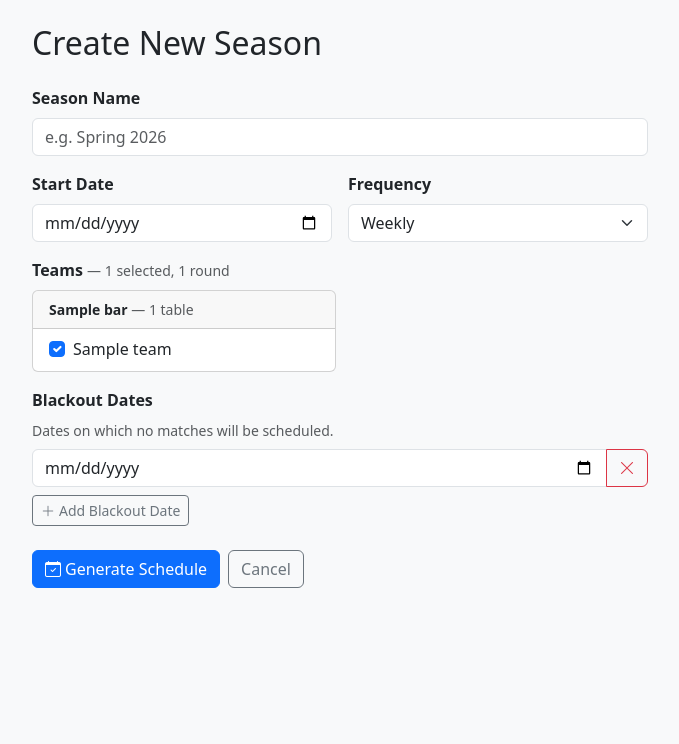
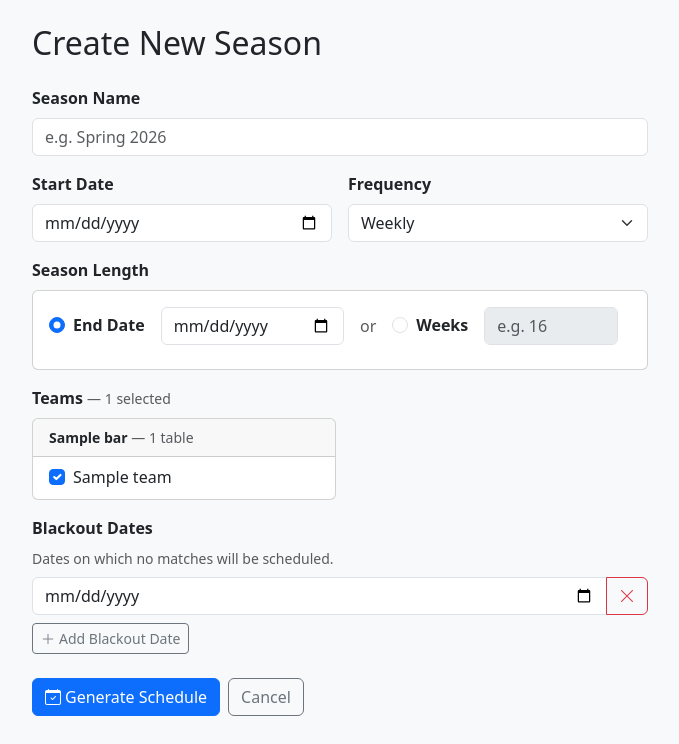
Before and after one commit to SomeClown/pool-league-scheduler, a Flask app: page /seasons/new in a window 1280 px wide. Shown: the part 56-800 px from the top of the page, without its empty margins (300-979 px from the left). Run offline with Flask 3, Linux system fonts and the light colour scheme; a user stored in the database is signed in; tables that the repository leaves empty hold one stand-in row (values such as "Sample post").

Commit message:
Add end date / number of weeks to season creation

```diff
--- a/app/main/routes.py
+++ b/app/main/routes.py
@@ -1,4 +1,4 @@
-from datetime import datetime
+from datetime import datetime, timedelta
 from functools import wraps
 
 from flask import render_template, redirect, url_for, flash, request, abort
@@ -13,6 +13,19 @@ from app.scheduler.algorithm import generate_schedule
 # ---------------------------------------------------------------------------
 # Helpers
 # ---------------------------------------------------------------------------
+
+def _count_rounds(start_date, end_date, frequency, blackout_set):
+    """Count how many match nights fall between start and end (inclusive),
+    stepping by frequency and skipping blackout dates."""
+    delta = timedelta(weeks=2) if frequency == 'biweekly' else timedelta(weeks=1)
+    current = start_date
+    count = 0
+    while current <= end_date:
+        if current not in blackout_set:
+            count += 1
+        current += delta
+    return count
+
 
 def admin_required(f):
     @wraps(f)
@@ -92,6 +105,9 @@ def season_new():
         name = request.form.get('name', '').strip()
         start_date_str = request.form.get('start_date', '').strip()
         frequency = request.form.get('frequency', 'weekly')
+        length_mode = request.form.get('length_mode', 'end_date')
+        end_date_str = request.form.get('end_date', '').strip()
+        num_weeks_str = request.form.get('num_weeks', '').strip()
         team_ids = request.form.getlist('team_ids')
         blackout_strs = request.form.getlist('blackout_date')
 
@@ -110,24 +126,57 @@ def season_new():
             except ValueError:
                 errors.append('Invalid start date.')
 
+        # Resolve end_date from either the date picker or the weeks field
+        end_date = None
+        freq_delta = timedelta(weeks=2) if frequency == 'biweekly' else timedelta(weeks=1)
+        if start_date:
+            if length_mode == 'end_date' and end_date_str:
+                try:
+                    end_date = datetime.strptime(end_date_str, '%Y-%m-%d').date()
+                    if end_date < start_date:
+                        errors.append('End date must be on or after the start date.')
+                except ValueError:
+                    errors.append('Invalid end date.')
+            elif length_mode == 'num_weeks' and num_weeks_str:
+                try:
+                    num_weeks = int(num_weeks_str)
+                    if num_weeks < 1:
+                        errors.append('Number of weeks must be at least 1.')
+                    else:
+                        end_date = start_date + (num_weeks - 1) * freq_delta
+                except ValueError:
+                    errors.append('Number of weeks must be a whole number.')
+            else:
+                errors.append('Please provide an end date or number of weeks.')
+
         if errors:
             for e in errors:
                 flash(e, 'danger')
             return render_template('main/season_new.html', bars=bars, teams=teams)
 
-        season = Season(name=name, start_date=start_date, frequency=frequency)
-        selected_teams = Team.query.filter(Team.id.in_([int(i) for i in team_ids])).all()
-        season.teams = selected_teams
-
+        # Parse blackout dates (needed before calculating num_rounds)
+        from app.models import BlackoutDate
+        blackout_set = set()
+        parsed_blackouts = []
         for ds in blackout_strs:
             ds = ds.strip()
             if ds:
                 try:
-                    from app.models import BlackoutDate
                     bd_date = datetime.strptime(ds, '%Y-%m-%d').date()
-                    season.blackout_dates.append(BlackoutDate(date=bd_date))
+                    blackout_set.add(bd_date)
+                    parsed_blackouts.append(BlackoutDate(date=bd_date))
                 except ValueError:
                     pass
+
+        num_rounds = _count_rounds(start_date, end_date, frequency, blackout_set)
+        if num_rounds < 1:
+            flash('No match nights fall within that date range. Check your dates and blackouts.', 'danger')
+            return render_template('main/season_new.html', bars=bars, teams=teams)
+
+        season = Season(name=name, start_date=start_date, end_date=end_date, frequency=frequency)
+        selected_teams = Team.query.filter(Team.id.in_([int(i) for i in team_ids])).all()
+        season.teams = selected_teams
+        season.blackout_dates.extend(parsed_blackouts)
 
         db.session.add(season)
         db.session.flush()  # assign season.id before generating schedule
@@ -135,7 +184,7 @@ def season_new():
         bar_ids = {t.bar_id for t in selected_teams}
         bars_in_season = Bar.query.filter(Bar.id.in_(bar_ids)).all()
 
-        schedule = generate_schedule(season, selected_teams, bars_in_season)
+        schedule = generate_schedule(season, selected_teams, bars_in_season, num_rounds=num_rounds)
         _persist_schedule(schedule, season)
 
         db.session.commit()
@@ -179,7 +228,12 @@ def season_regenerate(season_id):
     bar_ids = {t.bar_id for t in season.teams}
     bars_in_season = Bar.query.filter(Bar.id.in_(bar_ids)).all()
 
-    schedule = generate_schedule(season, season.teams, bars_in_season)
+    num_rounds = None
+    if season.end_date:
+        blackout_set = {bd.date for bd in season.blackout_dates}
+        num_rounds = _count_rounds(season.start_date, season.end_date, season.frequency, blackout_set)
+
+    schedule = generate_schedule(season, season.teams, bars_in_season, num_rounds=num_rounds)
     _persist_schedule(schedule, season)
 
     db.session.commit()
--- a/app/models.py
+++ b/app/models.py
@@ -65,6 +65,7 @@ class Season(db.Model):
     id = db.Column(db.Integer, primary_key=True)
     name = db.Column(db.String(100), nullable=False)
     start_date = db.Column(db.Date, nullable=False)
+    end_date = db.Column(db.Date, nullable=True)
     frequency = db.Column(db.String(20), nullable=False, default='weekly')
     status = db.Column(db.String(20), nullable=False, default='active')  # 'active' | 'archived'
     created_at = db.Column(db.DateTime, default=datetime.utcnow)
--- a/app/templates/main/season_detail.html
+++ b/app/templates/main/season_detail.html
@@ -10,6 +10,9 @@
     </span>
     <span class="text-muted small">
       <i class="bi bi-calendar3 me-1"></i>{{ season.start_date.strftime('%B %-d, %Y') }}
+      {% if season.end_date %}
+      &ndash; {{ season.end_date.strftime('%B %-d, %Y') }}
+      {% endif %}
       &mdash; {{ season.frequency | title }}
       &nbsp;&bull;&nbsp;
       <i class="bi bi-people me-1"></i>{{ season.teams | length }} teams
--- a/app/templates/main/season_new.html
+++ b/app/templates/main/season_new.html
@@ -27,6 +27,46 @@
             <option value="weekly">Weekly</option>
             <option value="biweekly">Bi-Weekly</option>
           </select>
+        </div>
+      </div>
+
+      <!-- Season length: end date OR number of weeks -->
+      <div class="mb-3">
+        <label class="form-label fw-semibold">Season Length</label>
+        <div class="card">
+          <div class="card-body py-3">
+            <div class="row g-3 align-items-center">
+
+              <!-- End date option -->
+              <div class="col-auto">
+                <div class="form-check">
+                  <input class="form-check-input" type="radio" name="length_mode"
+                         id="mode_end_date" value="end_date" checked>
+                  <label class="form-check-label fw-semibold" for="mode_end_date">End Date</label>
+                </div>
+              </div>
+              <div class="col-sm-4">
+                <input type="date" id="end_date" name="end_date" class="form-control">
+              </div>
+
+              <div class="col-auto text-muted d-none d-sm-block">or</div>
+
+              <!-- Number of weeks option -->
+              <div class="col-auto">
+                <div class="form-check">
+                  <input class="form-check-input" type="radio" name="length_mode"
+                         id="mode_num_weeks" value="num_weeks">
+                  <label class="form-check-label fw-semibold" for="mode_num_weeks">Weeks</label>
+                </div>
+              </div>
+              <div class="col-sm-3">
+                <input type="number" id="num_weeks" name="num_weeks" class="form-control"
+                       min="1" placeholder="e.g. 16" disabled>
+              </div>
+
+            </div>
+            <div class="text-muted small mt-2" id="rounds-preview"></div>
+          </div>
         </div>
       </div>
 
@@ -104,7 +144,7 @@
 
 {% block extra_js %}
 <script>
-  // Dynamic blackout date rows
+  // ── Blackout date rows ──────────────────────────────────────────────────
   document.getElementById('add-blackout').addEventListener('click', function () {
     const container = document.getElementById('blackout-container');
     const row = document.createElement('div');
@@ -115,29 +155,108 @@
         <i class="bi bi-x-lg"></i>
       </button>`;
     container.appendChild(row);
+    updateRoundsPreview();
   });
 
   document.getElementById('blackout-container').addEventListener('click', function (e) {
     const btn = e.target.closest('.remove-blackout');
-    if (btn) btn.closest('.blackout-row').remove();
+    if (btn) { btn.closest('.blackout-row').remove(); updateRoundsPreview(); }
   });
+  document.getElementById('blackout-container').addEventListener('change', updateRoundsPreview);
 
-  // Live team count label
+  // ── Team count label ────────────────────────────────────────────────────
   function updateTeamCount() {
     const n = document.querySelectorAll('.team-checkbox:checked').length;
     const label = document.getElementById('team-count-label');
     if (!label) return;
-    if (n === 0) {
-      label.textContent = '— none selected';
-    } else {
-      const rounds = n % 2 === 0 ? n - 1 : n;
-      label.textContent = `— ${n} selected, ${rounds} round${rounds !== 1 ? 's' : ''}`;
-    }
+    label.textContent = n === 0 ? '— none selected' : `— ${n} selected`;
+  }
+  document.querySelectorAll('.team-checkbox').forEach(cb => cb.addEventListener('change', updateTeamCount));
+  updateTeamCount();
+
+  // ── Season length toggle & auto-populate ───────────────────────────────
+  const endDateInput  = document.getElementById('end_date');
+  const numWeeksInput = document.getElementById('num_weeks');
+  const startInput    = document.getElementById('start_date');
+  const freqSelect    = document.getElementById('frequency');
+
+  function freqWeeks() {
+    return freqSelect.value === 'biweekly' ? 2 : 1;
   }
 
-  document.querySelectorAll('.team-checkbox').forEach(function (cb) {
-    cb.addEventListener('change', updateTeamCount);
+  // Switch active field when radio changes
+  document.querySelectorAll('input[name="length_mode"]').forEach(function (radio) {
+    radio.addEventListener('change', function () {
+      const useEndDate = this.value === 'end_date';
+      endDateInput.disabled  = !useEndDate;
+      numWeeksInput.disabled =  useEndDate;
+      updateRoundsPreview();
+    });
   });
-  updateTeamCount();
+
+  // End date → populate weeks
+  endDateInput.addEventListener('change', function () {
+    const start = startInput.value;
+    if (!start || !this.value) return;
+    const diffDays = (new Date(this.value) - new Date(start)) / 86400000;
+    const weeks = Math.max(1, Math.floor(diffDays / (7 * freqWeeks())) + 1);
+    numWeeksInput.value = weeks;
+    updateRoundsPreview();
+  });
+
+  // Weeks → populate end date
+  numWeeksInput.addEventListener('input', function () {
+    const start = startInput.value;
+    if (!start || !this.value) return;
+    const weeks = Math.max(1, parseInt(this.value) || 1);
+    const end = new Date(start);
+    end.setDate(end.getDate() + (weeks - 1) * 7 * freqWeeks());
+    endDateInput.value = end.toISOString().split('T')[0];
+    updateRoundsPreview();
+  });
+
+  // Recalculate when start date or frequency changes
+  startInput.addEventListener('change', function () {
+    if (endDateInput.value) endDateInput.dispatchEvent(new Event('change'));
+    updateRoundsPreview();
+  });
+  freqSelect.addEventListener('change', function () {
+    if (endDateInput.value) endDateInput.dispatchEvent(new Event('change'));
+    updateRoundsPreview();
+  });
+
+  // ── Rounds preview ──────────────────────────────────────────────────────
+  function getBlackoutDates() {
+    const dates = new Set();
+    document.querySelectorAll('input[name="blackout_date"]').forEach(function (inp) {
+      if (inp.value) dates.add(inp.value);
+    });
+    return dates;
+  }
+
+  function updateRoundsPreview() {
+    const preview = document.getElementById('rounds-preview');
+    if (!preview) return;
+    const start = startInput.value;
+    const end   = endDateInput.value;
+    if (!start || !end) { preview.textContent = ''; return; }
+
+    const startD  = new Date(start);
+    const endD    = new Date(end);
+    if (endD < startD) { preview.textContent = ''; return; }
+
+    const blackouts = getBlackoutDates();
+    const stepDays  = freqWeeks() * 7;
+    let cur = new Date(startD);
+    let count = 0;
+    while (cur <= endD) {
+      const iso = cur.toISOString().split('T')[0];
+      if (!blackouts.has(iso)) count++;
+      cur.setDate(cur.getDate() + stepDays);
+    }
+    preview.textContent = count > 0
+      ? `${count} match night${count !== 1 ? 's' : ''} scheduled (excluding blackout dates)`
+      : 'No match nights in this range — check your dates.';
+  }
 </script>
 {% endblock %}
```
Also changed, not shown: app/__init__.py (+17 -0 lines), app/scheduler/algorithm.py (+22 -8 lines).
